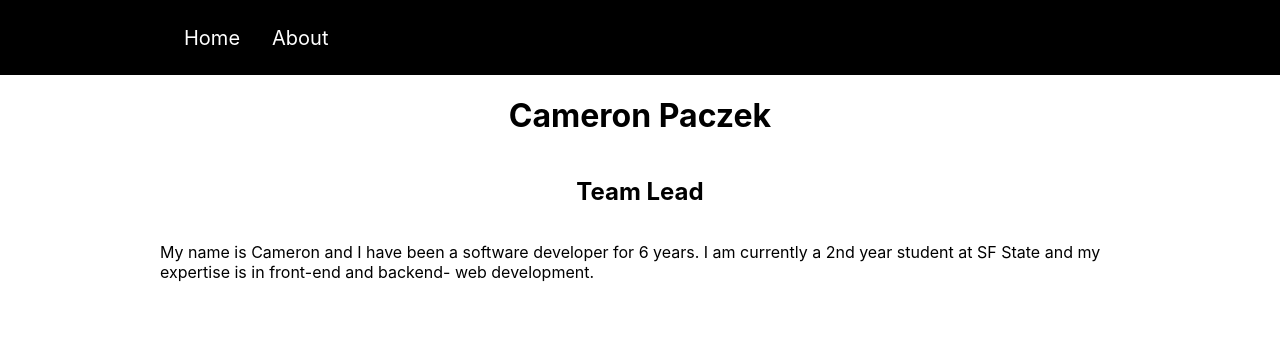
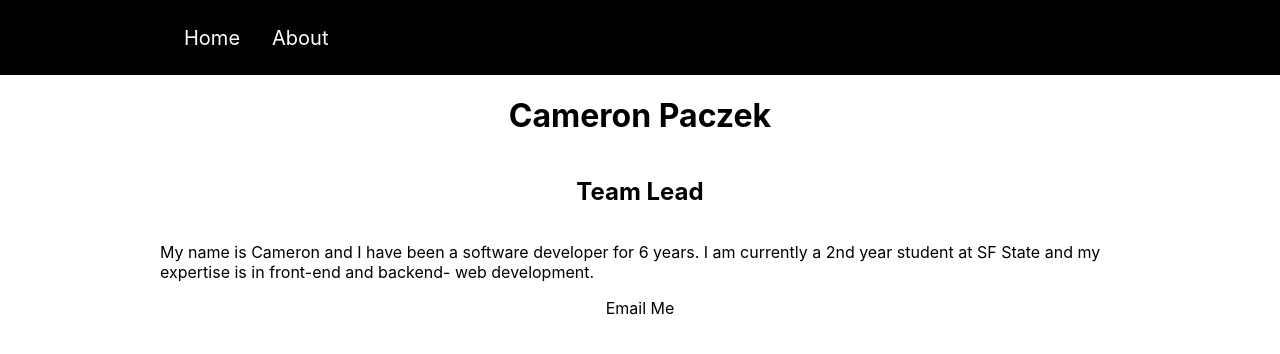
Before and after one commit to swu465/MyJams, a Next.js app in the folder application/client/: page /about/cameron in a window 1280 px wide. Shown: the top 354 px of the page. Built offline with nearby package versions, Linux system fonts and the light colour scheme.

Commit message:
Add path

```diff
--- a/application/client/pages/about.jsx
+++ b/application/client/pages/about.jsx
@@ -21,7 +21,7 @@ export default function About() {
                     <h3>Anthony Joshua Hizon</h3>
                 </a>
             </Link>
-            <Link href='/'>
+            <Link href='/about/cameron'>
                 <a className={styles.card}>
                     <h3>Cameron Paczek</h3>
                 </a>
--- a/application/client/pages/about/cameron.jsx
+++ b/application/client/pages/about/cameron.jsx
@@ -18,6 +18,7 @@ export default function Cameron(){
                     My name is Cameron and I have been a software developer for 6 years. I am currently a 2nd year student at SF State and my expertise is in front-end and backend- web development.
                 </p>
             </div>
+            <a href="mailto:cameronpaczek@gmail.com">Email Me</a>
 
         </>
     )
```
Also changed, not shown: application/client/styles/About.dimitri.module.css (renamed from application/client/styles/About.dimitri.css).
